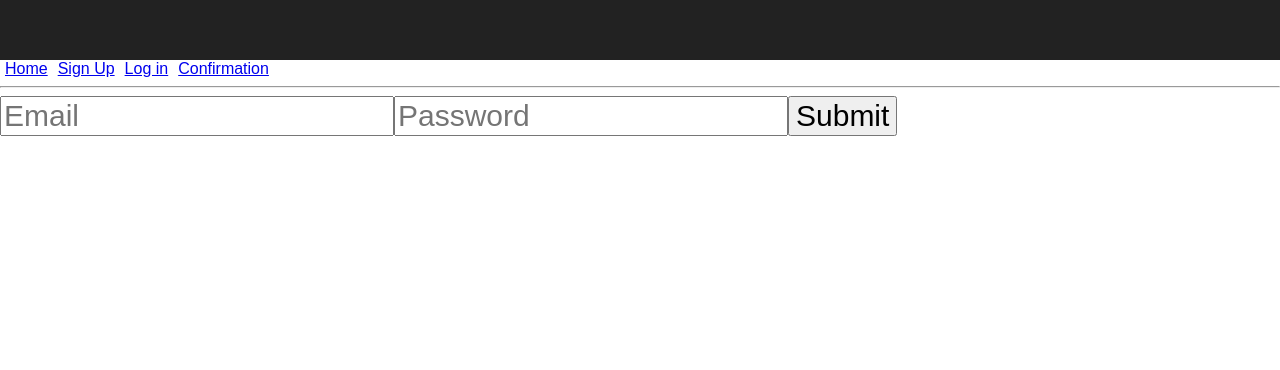
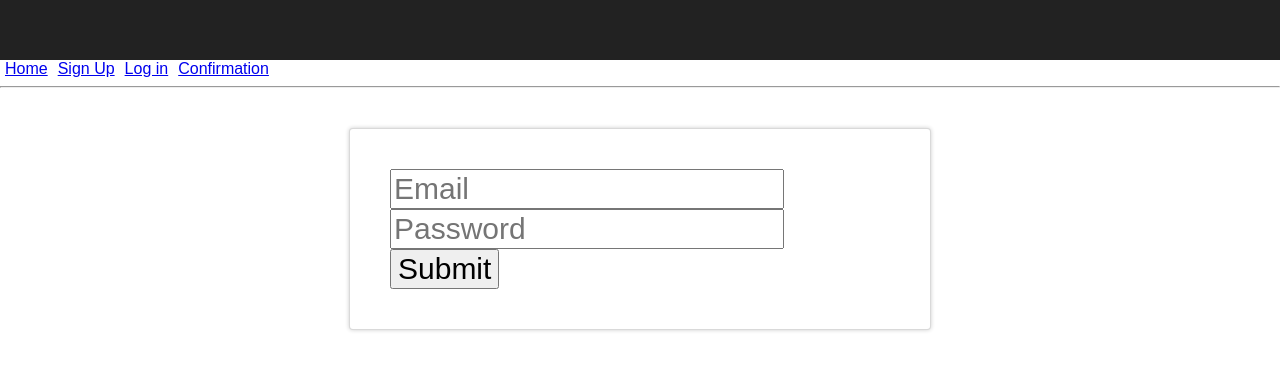
Before and after one commit to harmonsoftwaresolutions/hss-example-cognito, a React (Create React App) app: page /signup in a window 1280 px wide. Shown: the part 130-500 px from the top of the page. Built offline with nearby package versions, Linux system fonts and the light colour scheme; what amazon-cognito-identity-js would draw is missing.

Commit message:
Add style to signUp

```diff
--- a/src/App.css
+++ b/src/App.css
@@ -51,3 +51,14 @@ form.minimal label {
   display: block;
   margin: 6px 0;
 }
+
+
+section#signUpBox {
+  background-color: rgb(255,255,255);
+  border: 1px solid rgba(0,0,0,.15);
+  border-radius: 4px;
+  box-shadow: 0 1px 0 rgba(255,255,255,0.2) inset, 0 0 4px rgba(0,0,0,0.2);
+  margin: 40px auto; /*aligns center*/
+  padding: 40px;
+  width: 500px;
+}
--- a/src/SignUpForm.js
+++ b/src/SignUpForm.js
@@ -71,17 +71,25 @@ class SignUpForm extends Component {
 
     return (
       <div>
+        <section id="signUpBox">
           <form onSubmit={this.handleSubmit.bind(this)}>
+            <label>
                 <input type="text"
                     value={this.state.email}
                     placeholder="Email"
                     onChange={this.handleEmailChange.bind(this)} />
+            </label>
+            <label>
                 <input type="password"
                     value={this.state.password}
                     placeholder="Password"
                     onChange={this.handlePasswordChange.bind(this)} />
+            </label>
+            <label>
               <input type="submit" />
+            </label>
           </form>
+        </section>
           <h3>{this.state.message}</h3>
       </div>
     );
```
Lines whose indentation alone changed are shown as unchanged.
